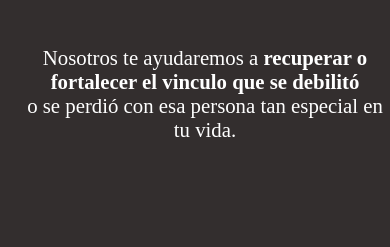
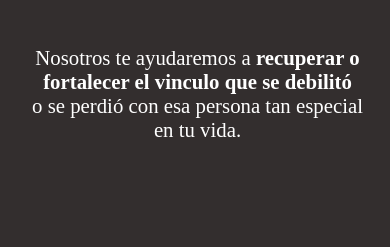
Before and after one commit to EzePalacioss/PROYECTO, a website: page index.html in a window 390 px wide. Shown: the part 331-578 px from the top of the page. Drawn offline with Linux system fonts and the light colour scheme.

Commit message:
mediaqueries

```diff
--- a/scss/style.scss
+++ b/scss/style.scss
@@ -21,6 +21,10 @@
         font-size: 16px;
     }
 
+    .sec-container p{
+        margin-right: 15px;
+    }
+
 }
 @media (max-width: 427px){
     .sec-contact h2 {
```
Also changed, not shown: css/style.css, 1 other file.
